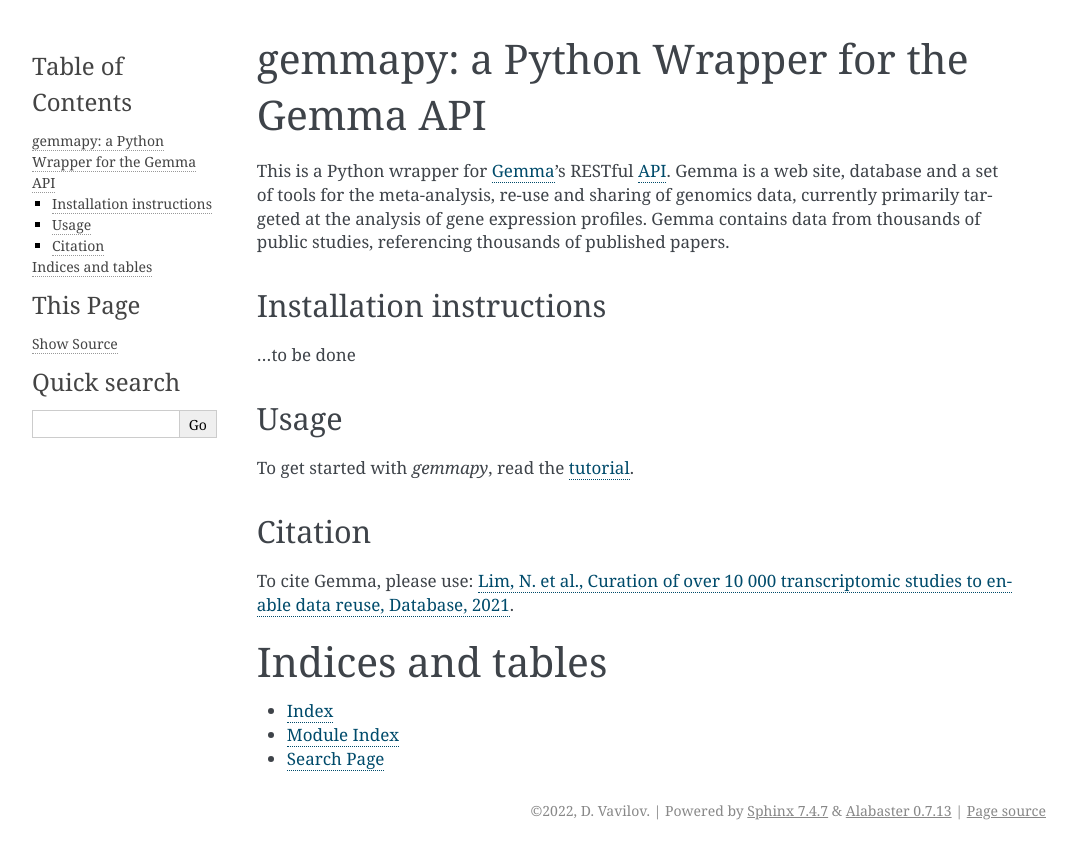
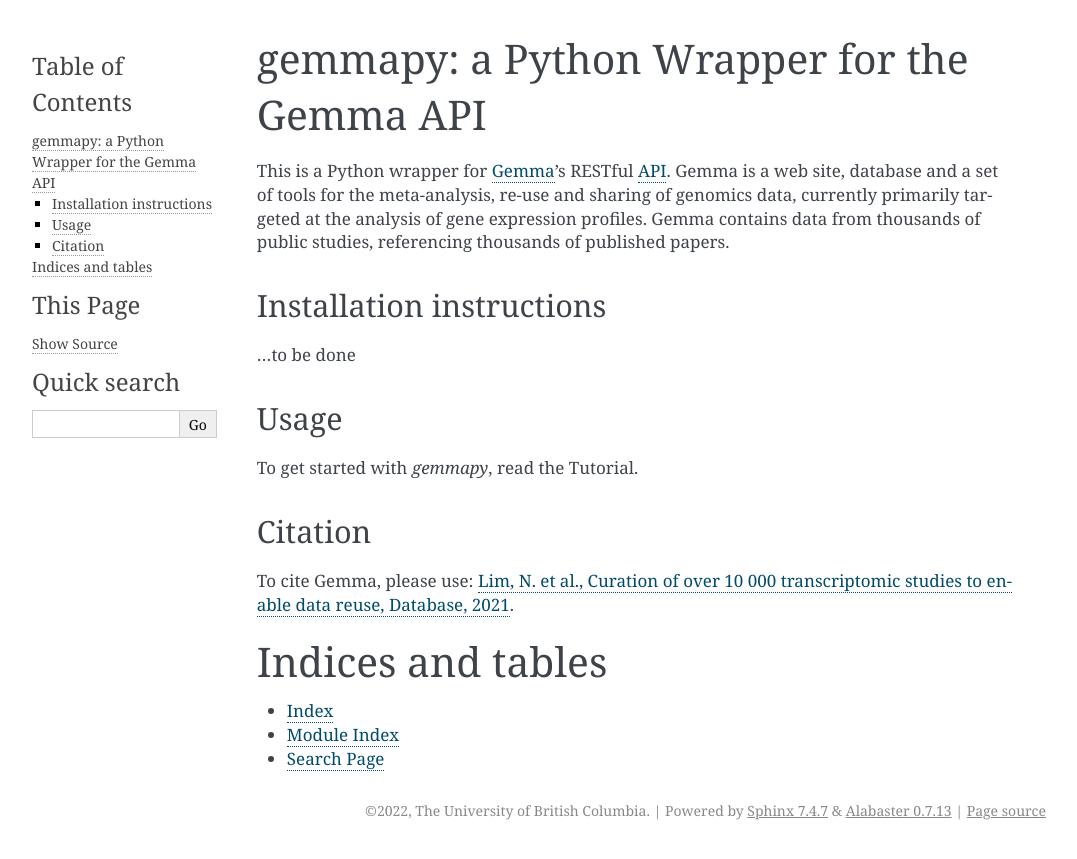
Before and after one commit to PavlidisLab/gemmapy, a Sphinx documentation site: the page built from docs/index.rst, in a window 1280 px wide. Shown: the top 859 px of the page, without its empty margins (106-1183 px from the left). Built offline with Sphinx 7.4.7, drawn with Linux system fonts in a browser that asks for light colours; part of the change alters nothing that is shown.

Commit message:
Incorporate README.md to documentation
Since README.md is markdown added m2r2 Sphinx extension (conf.py)
for it could 'mdinclude' it.

```diff
--- a/docs/conf.py
+++ b/docs/conf.py
@@ -18,7 +18,7 @@ sys.path.insert(0, os.path.abspath('..'))
 # -- Project information -----------------------------------------------------
 
 project = 'GemmaPy'
-copyright = '2022, D. Vavilov'
+copyright = '2022, The University of British Columbia'
 author = 'D. Vavilov'
 
 # The full version, including alpha/beta/rc tags
@@ -35,6 +35,7 @@ extensions = [
    'sphinx.ext.autosummary',
    'sphinx.ext.viewcode',
    'sphinx_autodoc_typehints',
+   'm2r2',
 ]
 
 # Add any paths that contain templates here, relative to this directory.
--- a/docs/index.rst
+++ b/docs/index.rst
@@ -11,38 +11,7 @@
    Tutorial <tutorial>
    API Reference <api>
 
-gemmapy: a Python Wrapper for the Gemma API
-===========================================
-
-This is a Python wrapper for `Gemma <https://gemma.msl.ubc.ca/>`_'s
-RESTful `API <https://gemma.msl.ubc.ca/rest/v2/>`_. Gemma is a web
-site, database and a set of tools for the meta-analysis, re-use and
-sharing of genomics data, currently primarily targeted at the analysis
-of gene expression profiles. Gemma contains data from thousands of
-public studies, referencing thousands of published papers.
-
-
-Installation instructions
--------------------------
-
-...to be done
-
-
-
-Usage
------
-
-To get started with *gemmapy*, read the :doc:`tutorial <tutorial>`.
-
-Citation
---------
-
-To cite Gemma, please use: `Lim, N. et al., Curation of over 10 000
-transcriptomic studies to enable data reuse, Database, 2021
-<https://doi.org/10.1093/database/baab006>`_.
-
-
-
+.. mdinclude:: ../README.md
 
 Indices and tables
 ==================
```
